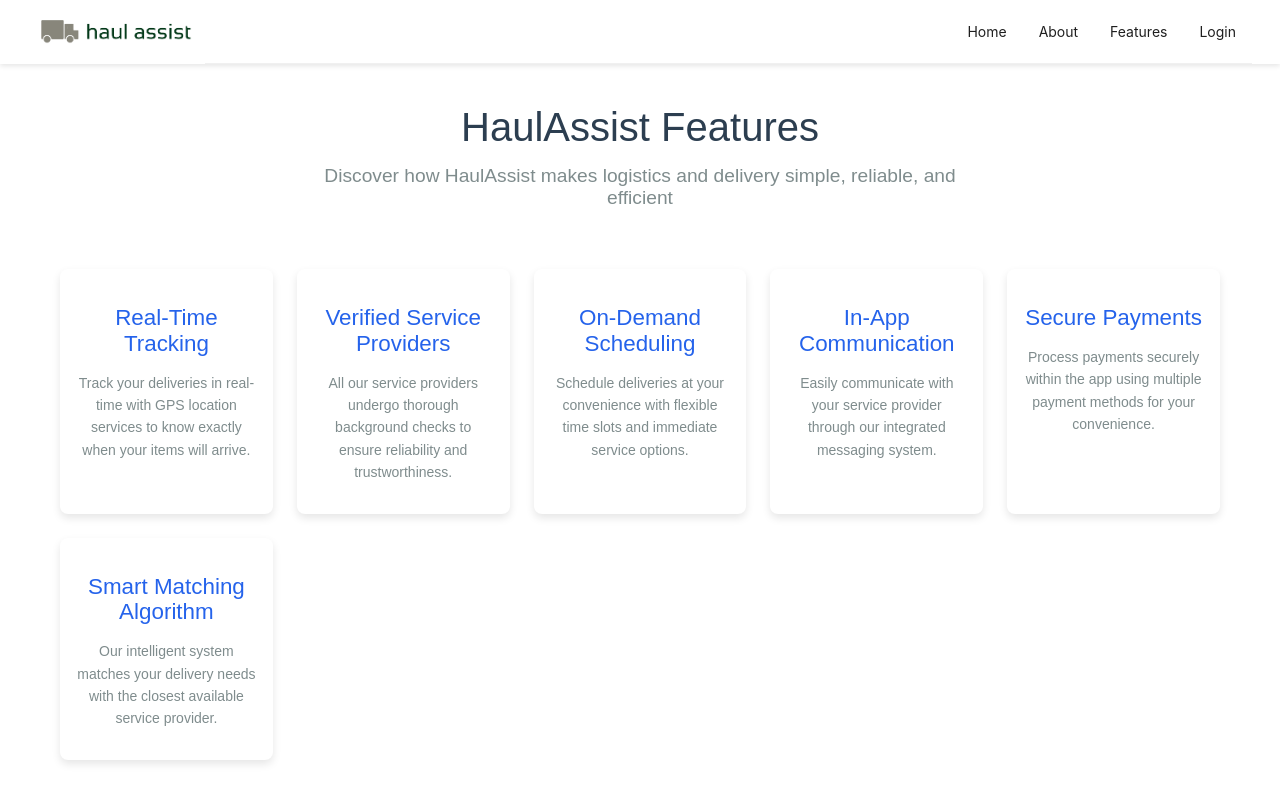
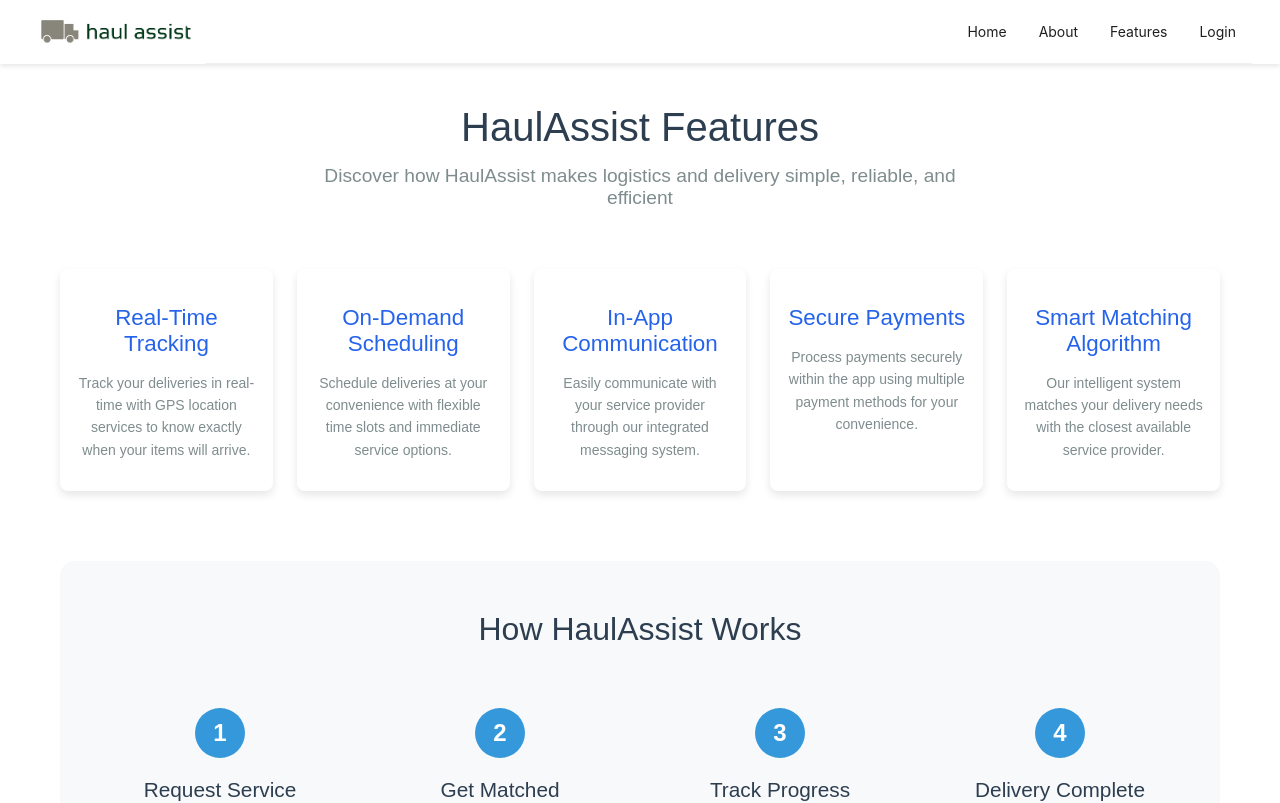
Before and after one commit to evishal2000/HaulAssist, a React (Create React App) app in the folder frontend/: page /features in a window 1280 px wide. Shown: the top 803 px of the page. Built offline with nearby package versions, Linux system fonts and the light colour scheme.

Commit message:
Updated the Feature Page

```diff
--- a/frontend/src/Features/Features/index.jsx
+++ b/frontend/src/Features/Features/index.jsx
@@ -17,14 +17,6 @@
           </div>
           <h3>Real-Time Tracking</h3>
           <p>Track your deliveries in real-time with GPS location services to know exactly when your items will arrive.</p>
-        </div>
-
-        <div className="feature-card">
-          <div className="feature-icon">
-            <i className="fas fa-user-check"></i>
-          </div>
-          <h3>Verified Service Providers</h3>
-          <p>All our service providers undergo thorough background checks to ensure reliability and trustworthiness.</p>
         </div>
 
         <div className="feature-card">
```
